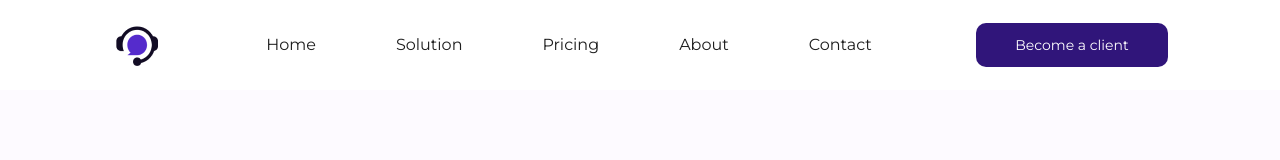
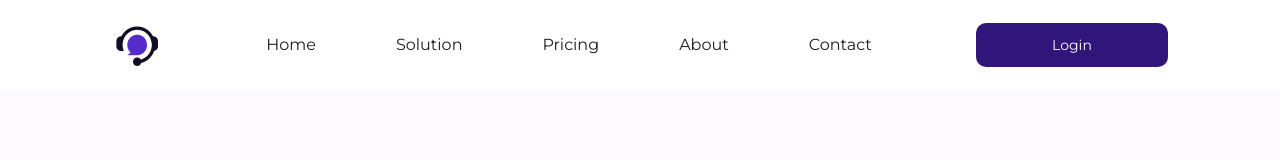
Before and after one commit to Itzadetunji/wecare, a Next.js app: page / in a window 1280 px wide. Shown: the top 160 px of the page. Built offline with nearby package versions, Linux system fonts and the light colour scheme.

Commit message:
Chore: Corrected some typos

```diff
--- a/components/Navbar/index.tsx
+++ b/components/Navbar/index.tsx
@@ -1,8 +1,10 @@
 import React from "react";
 import Image from "next/image";
 import type { NextPage } from "next";
+import { useRouter } from "next/router";
 
 const Navbar: NextPage = () => {
+	const router = useRouter();
 	return (
 		<nav className="mx-auto px-8 xl:px-28 py-5 flex items-center justify-between max-w-[1440px]">
 			<figure className="w-[50px] h-[50px] relative cursor-pointer max-w-[340px] self-end">
@@ -31,8 +33,13 @@ const Navbar: NextPage = () => {
 					Contact
 				</li>
 			</ul>
-			<button className="hidden lg:flex items-center justify-center bg-[#30157A] text-white text-sm h-11 w-40 lg:w-48 rounded-[10px]">
-				Become a client
+			<button
+				className="hidden lg:flex items-center justify-center bg-[#30157A] text-white text-sm h-11 w-40 lg:w-48 rounded-[10px]"
+				onClick={() => {
+					router.push("/login");
+				}}
+			>
+				Login
 			</button>
 		</nav>
 	);
```
